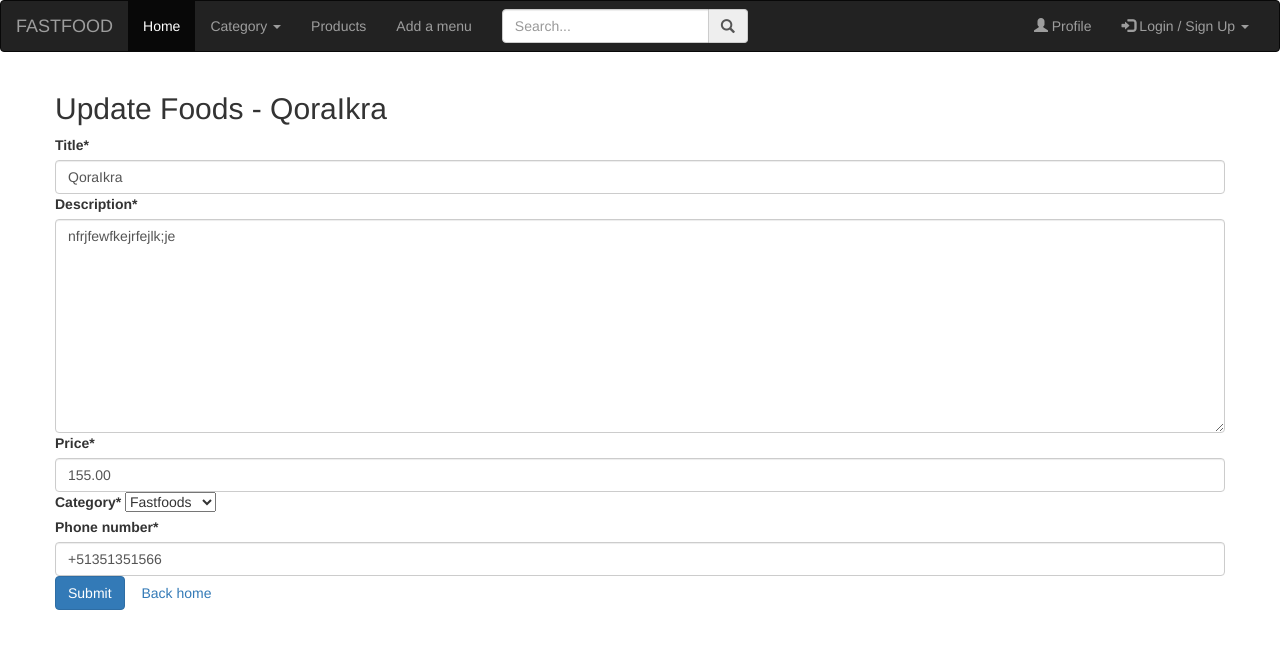
After one commit to Rystambek/Fastfood, a Django app: page /foods/8/update in a window 1280 px wide. The commit adds this page. Shown: the top 649 px of the page. Run offline with Django 4.2, Linux system fonts and the light colour scheme; a user stored in the database is signed in; data comes from the database, SQL or seed files in the repository; both versions use the stored data as it was after the commit; some libraries are stand-ins or nearby versions.

Commit message:
yarmidankeyin

```diff
--- a/foods/forms.py
+++ b/foods/forms.py
@@ -12,3 +12,9 @@ class NewFoodForm(forms.ModelForm):
         food.author = request.user
         super().save(commit)
         return food
+
+class FoodForm(forms.ModelForm):
+    # images = forms.ImageField(widget=forms.MultipleHiddenInput(attrs={'multiple': True}))
+    class Meta:
+        model = Food
+        fields = ('title', 'description', 'price', 'category', 'phone_number')
--- a/foods/models.py
+++ b/foods/models.py
@@ -21,6 +21,9 @@ class Food(models.Model):
     def __str__(self):
         return str(self.title)
 
+    class Meta:
+        ordering = ['-id']
+
 
 class FoodImage(models.Model):
     food = models.ForeignKey(Food, on_delete=models.CASCADE)
--- a/foods/urls.py
+++ b/foods/urls.py
@@ -1,9 +1,10 @@
 from django.urls import path
-from .views import new_food, food_detail
+from .views import new_food, food_detail, food_update
 
 
 app_name = 'foods'
 urlpatterns = [
     path("new", new_food, name='new'),
     path('<int:food_id>/detail', food_detail, name='detail'),
+    path('<int:food_id>/update', food_update, name='update'),
 ]
--- a/foods/views.py
+++ b/foods/views.py
@@ -1,11 +1,13 @@
 from django.shortcuts import render, redirect
-from .forms import NewFoodForm
+from .forms import NewFoodForm, FoodForm
 from .models import FoodImage, Food
 from django.contrib import messages
 from django.shortcuts import get_object_or_404
+from django.contrib.auth.decorators import login_required
 
 # Create your views here.
 
+@login_required(login_url='login')
 def new_food(request):
     if request.method == "GET":
         form = NewFoodForm
@@ -23,3 +25,25 @@ def new_food(request):
 def food_detail(request, food_id):
     food = get_object_or_404(Food, id= food_id)
     return render(request, 'details_food.html', {'food':food})
+
+@login_required(login_url='login')
+def food_update(request, food_id):
+    food = get_object_or_404(Food, id= food_id)
+    if request.user==food.author:
+        if request.method=='GET':
+            form = FoodForm(instance=food)
+            return render(request, 'update_food.html', {'form':form, 'fd':food})
+        elif request.method=='POST':
+            form = FoodForm(instance=food, data=request.POST, files=request.FILES)
+            if form.is_valid():
+                form.save()
+                if request.FILES.getlist('images'):
+                    FoodImage.objects.filter(food=food).delete()
+                    for i in request.FILES.getlist('images'):
+                        FoodImage.objects.create(food=food, image=i)
+                messages.success(request, 'Successfully updated')
+                return redirect('main:index')
+            return render(request, 'update_food.html', {'form': form, 'fd':food})
+        else:
+            messages.error(request, 'Access danied')
+            return redirect('main:index')
--- a/templates/base.html
+++ b/templates/base.html
@@ -31,7 +31,7 @@
                               </ul>
                           </li>
                           <li><a href="#">Products</a></li>
-                          <li><a href="#">Services</a></li>
+                          <li><a href="#">Add a menu</a></li>
                       </ul>
                       <ul class="nav navbar-nav">
                           <li>
--- a/templates/index.html
+++ b/templates/index.html
@@ -34,7 +34,7 @@ FASTFOOD
     <div class="card-price">$ {{i.price}}</div>
     <div>
       <a href="{% url 'foods:detail' i.id %}" class="btn btn-outline-primary">details</a>
-      <a href="#" class="btn btn-outline-success">Update</a>
+      <a href="{% url 'foods:update' i.id %}" class="btn btn-outline-success">Update</a>
       <a href="#" class="btn btn-outline-danger">Delete</a>
     </div>
   </div>
--- a/templates/profile.html
+++ b/templates/profile.html
@@ -59,7 +59,7 @@
               <div class="card-price">$ {{i.price}}</div>
               <div>
                 <a href="#" class="btn btn-outline-primary">details</a>
-                <a href="#" class="btn btn-outline-primary">Update</a>
+                <a href="{% url 'foods:update' %}" class="btn btn-outline-primary">Update</a>
                 <a href="#" class="btn btn-outline-primary">Delete</a>
               </div>
             </div>
--- /dev/null
+++ b/templates/update_food.html
@@ -0,0 +1,24 @@
+{% extends "base.html" %}
+{% load crispy_forms_tags %}
+
+
+{% block title %}
+Update Foods - {{fd.title}}
+{% endblock title %}
+
+{% block content %}
+<div class="container">
+    <div class="row">
+        <div class="col"></div>
+    <div class="col-6 mt-5">
+        <h2>Update Foods - {{fd.title}}</h2>
+        <form method="post" enctype="multipart/form-data">{% csrf_token %}
+        {{form|crispy}}
+        <button type="submit" class="btn btn-primary" >Submit</button>
+        <a class="btn btn-secondary" href="{% url 'main:index' %}">Back home</a>
+        </form>
+   </div>
+   <div class="col"></div>
+    </div>
+</div>
+{% endblock content %}
```
Also changed, not shown: db.sqlite3.
